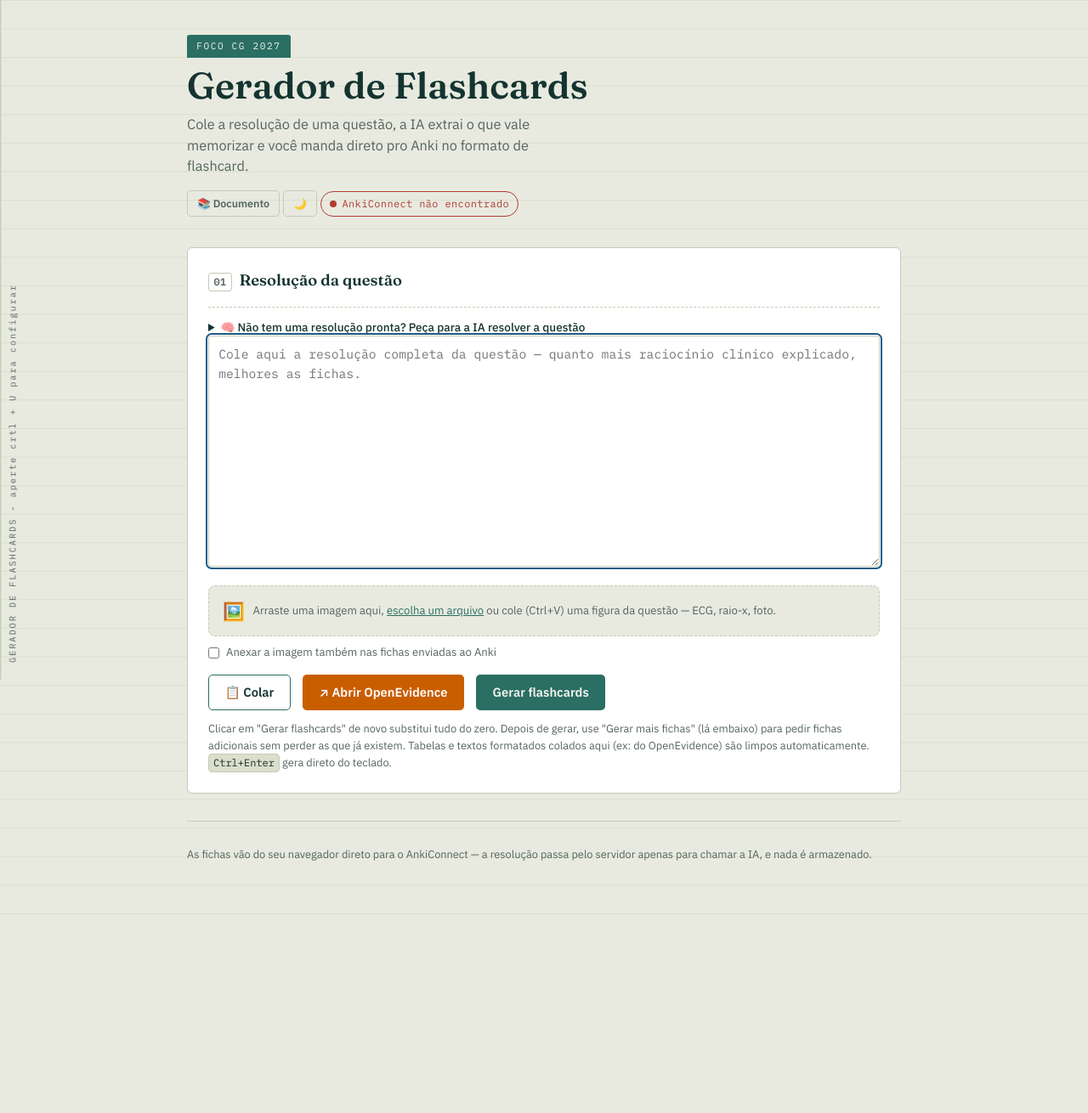
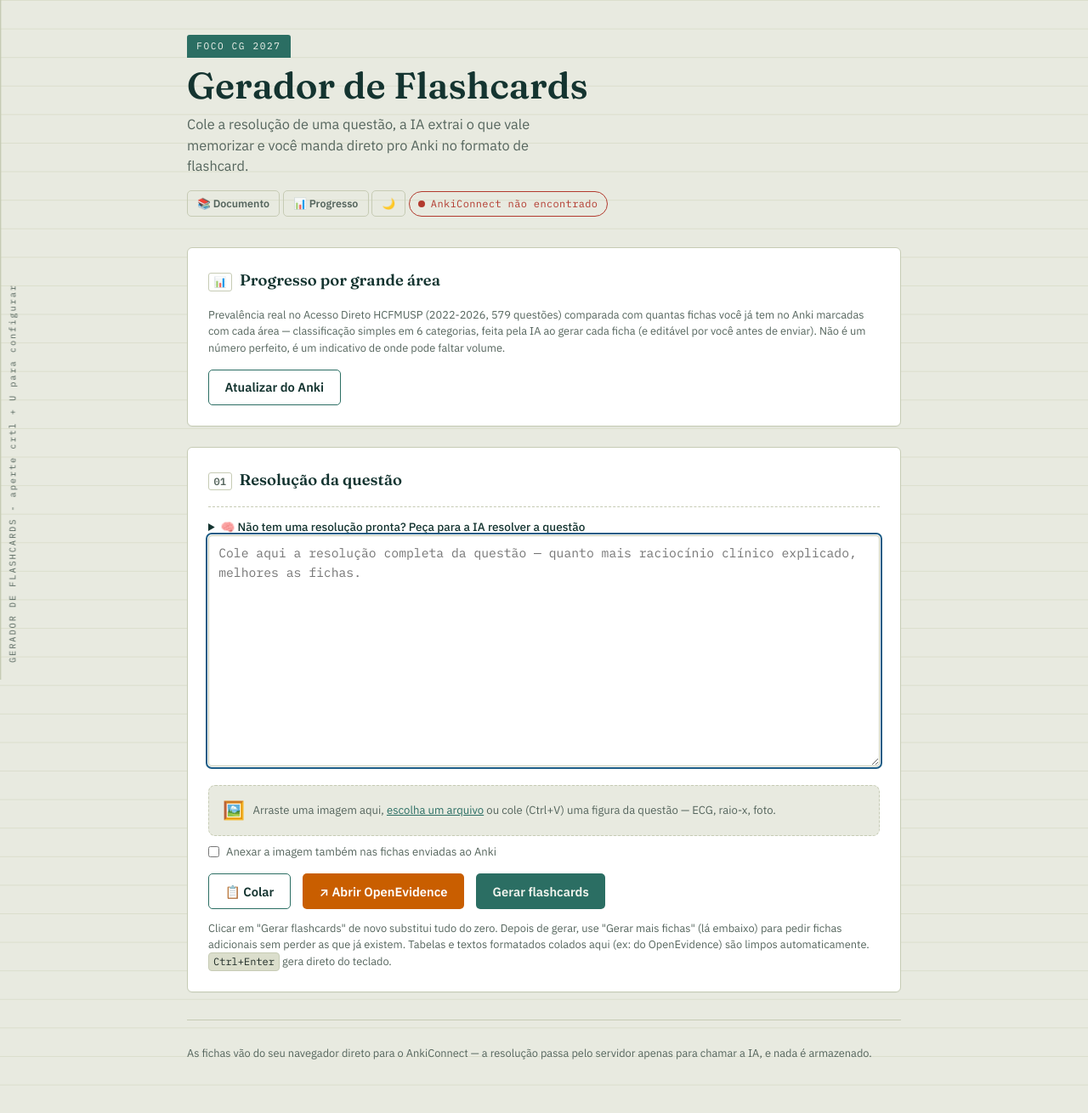
Before and after one commit to francescoconsonni/francards, a Flask app: page / in a window 1280 px wide. Shown: the top 1310 px of the page at 85% size. Before the commit the page ends 1076 px from the top, so only its background shows below. Run offline with Flask 3, Linux system fonts and the light colour scheme; some libraries are stand-ins or nearby versions.

Commit message:
Update index.html

```diff
--- a/templates/index.html
+++ b/templates/index.html
@@ -30,12 +30,30 @@
     <h1>Gerador&nbsp;de Flashcards</h1>
     <p class="sub">Cole a resolução de uma questão, a IA extrai o que vale memorizar e você manda direto pro Anki no formato de flashcard.</p>
     <button id="docModeToggleBtn" class="btn-ghost" type="button" title="Gerar fichas a partir de um documento, aula ou capítulo de livro">📚 Documento</button>
+    <button id="progressToggleBtn" class="btn-ghost" type="button" title="Prevalência × cobertura no Anki, por grande área">📊 Progresso</button>
     <button id="themeToggle" class="btn-ghost" type="button" title="Alternar tema">🌙</button>
     <span id="ankiStatus" class="status-pill" data-state="checking">verificando AnkiConnect…</span>
   </header>
 
   <main>
     <!-- PAINEL DE DOCUMENTO/AULA — separado, oculto por padrão -->
+    <!-- PAINEL DE PROGRESSO — prevalência (Acesso Direto) × cobertura no seu Anki -->
+    <section class="panel doc-panel" id="progressPanel">
+      <h2 class="panel-title"><span class="idx">📊</span> Progresso por grande área</h2>
+      <p class="hint">
+        Prevalência real no Acesso Direto HCFMUSP (2022-2026, 579 questões) comparada
+        com quantas fichas você já tem no Anki marcadas com cada área — classificação
+        simples em 6 categorias, feita pela IA ao gerar cada ficha (e editável por você
+        antes de enviar). Não é um número perfeito, é um indicativo de onde pode faltar
+        volume.
+      </p>
+      <div class="actions">
+        <button id="progressRefreshBtn" class="btn-secondary" type="button">Atualizar do Anki</button>
+        <span id="progressStatus" class="inline-status" role="status" aria-live="polite"></span>
+      </div>
+      <div id="progressTable" class="progress-table"></div>
+    </section>
+
     <section class="panel doc-panel" id="documentPanel">
       <h2 class="panel-title"><span class="idx">📚</span> Gerar fichas de um documento ou aula</h2>
 
```
